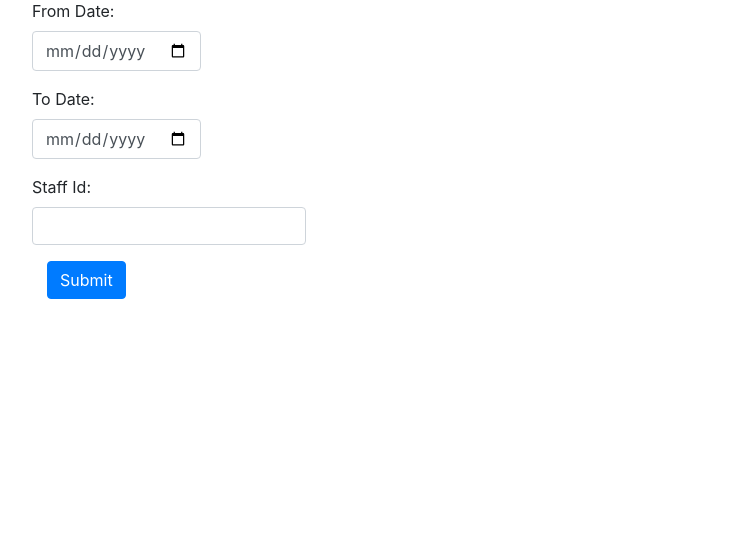
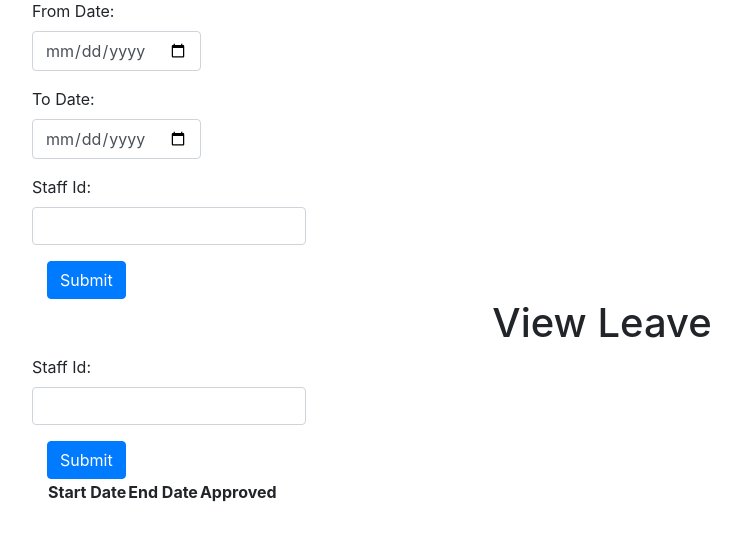
Before and after one commit to kirstiemyatt/FHIRWorks, a Flask app: page / in a window 1280 px wide. Shown: the part 57-598 px from the top of the page, without its empty margins (38-779 px from the left). Run offline with Flask 2, Linux system fonts and the light colour scheme; lists and menus that the app fills with data are empty; some libraries are stand-ins or nearby versions.

Commit message:
add get appointments

```diff
--- a/backend/templates/home.html
+++ b/backend/templates/home.html
@@ -1,7 +1,8 @@
 <!DOCTYPE html>
 <html>
 <head>
-        <link rel="stylesheet" href="https://maxcdn.bootstrapcdn.com/bootstrap/4.0.0/css/bootstrap.min.css" integrity="sha384-Gn5384xqQ1aoWXA+058RXPxPg6fy4IWvTNh0E263XmFcJlSAwiGgFAW/dAiS6JXm" crossorigin="anonymous">
+    <link rel="stylesheet" href="https://maxcdn.bootstrapcdn.com/bootstrap/4.0.0/css/bootstrap.min.css"
+          integrity="sha384-Gn5384xqQ1aoWXA+058RXPxPg6fy4IWvTNh0E263XmFcJlSAwiGgFAW/dAiS6JXm" crossorigin="anonymous">
 
 </head>
 <body>
@@ -29,6 +30,25 @@
         <button type="submit" onclick="submitData()" class="btn btn-primary">Submit</button>
     </form>
 </div>
+<div class="container" id="view">
+    <h1 class="text-center">View Leave</h1>
+    <form onsubmit="return false">
+        <div class="row">
+            <div class="form-group">
+                <label for="exampleInputPassword1">Staff Id:</label>
+                <input type="input" class="form-control" id="getStaffId">
+            </div>
+        </div>
+        <button type="submit" onclick="getData()" class="btn btn-primary">Submit</button>
+    </form>
+    <table>
+        <tr>
+            <th>Start Date</th>
+            <th>End Date</th>
+            <th>Approved</th>
+        </tr>
+    </table>
+</div>
 <script src="https://unpkg.com/axios/dist/axios.min.js"></script>
 <script>
     function submitData() {
@@ -36,7 +56,7 @@
         let toDate = document.getElementById("toDate").value;
         let staffId = document.getElementById("staffId").value;
 
-    axios.post('/create_appointment?staff_id=' + staffId + '&start_date=' + fromDate + '&end_date' + toDate,{
+        axios.post('/create_appointment?staff_id=' + staffId + '&start_date=' + fromDate + '&end_date' + toDate, {
             start_date: fromDate,
             end_date: toDate,
             staff_id: staffId
@@ -48,5 +68,39 @@
             });
     }
 </script>
+<script>
+    function getData() {
+        let staffId = document.getElementById("getStaffId").value;
+
+        axios.get('/appointments?staff_id=' + staffId, {
+            staff_id: staffId
+        })
+            .then((response) => {
+                console.log(response);
+                apts = response.data.appointments
+                var table = document.createElement('table');
+                var row = table.insertRow()
+                keys = ['Description', 'Start date', 'End date', 'Status']
+                for (var i = 0; i < keys.length; i++) {
+                    var cell = row.insertCell();
+                    cell.appendChild(document.createTextNode(keys[i]));
+                }
+
+                for (var i = 0; i < apts.length; i++) {
+                    var row = table.insertRow()
+                    Object.keys(apts[i]).forEach(function (k) {
+                        console.log(k);
+                        var cell = row.insertCell();
+                        cell.appendChild(document.createTextNode(apts[i][k]));
+                    })
+                }
+
+                document.getElementById('view').appendChild(table);
+
+            }, (error) => {
+                console.log(error);
+            });
+    }
+</script>
 </body>
 </html>
```
Lines whose indentation alone changed are shown as unchanged.
